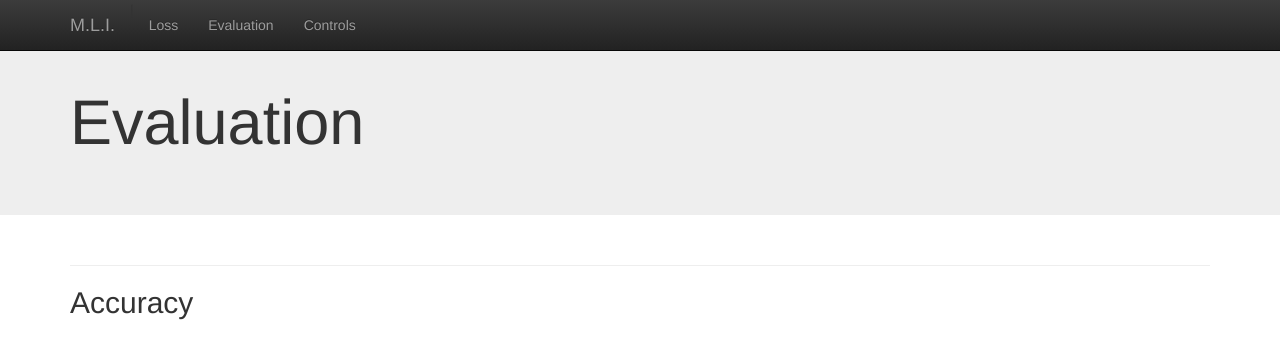
After one commit to Maple-Lazuli/MLInfrastructure, a Flask app: template src/templates/eval.html in a window 1280 px wide. The commit adds this page. Shown: the top 359 px of the page. Run offline with Flask 2, Linux system fonts and the light colour scheme; the template is opened without the code that fills it: most values are stand-ins (such as "Sample title", 1, 10 or a date in 2020); some libraries are stand-ins or nearby versions.

Commit message:
udated HTML and removed unused python files

```diff
--- a/src/app.py
+++ b/src/app.py
@@ -20,8 +20,13 @@ session_details = dict()
 
 
 @app.route('/')
-def metrics():
-    return render_template('metrics.html')
+@app.route('/loss')
+def loss():
+    return render_template('loss.html')
+
+@app.route('/evaluation')
+def evaluation():
+    return render_template('eval.html')
 
 
 @app.route('/updateLoss', methods=["POST"])
@@ -82,6 +87,8 @@ def get_loss_graph(mode):
     }
     return json.dumps(loss_graph, cls=plotly.utils.PlotlyJSONEncoder)
 
+def get_eval_table(mode):
+    pass
 
 def start(ip='0.0.0.0', port=5000):
     app.run(host=ip, port=port)
--- /dev/null
+++ b/src/templates/eval.html
@@ -0,0 +1,15 @@
+{% extends "header.html" %}
+{% block content_root %}
+<div class="jumbotron">
+    <div class="container">
+        <h1 class="">Evaluation</h1>
+    </div>
+</div>
+<div class="container">
+        {% include "trainingEval.html" %}
+        {% include "validationEval.html" %}
+        <hr />
+        <h2>Accuracy</h2>
+</div>
+
+{% endblock %}
--- a/src/templates/header.html
+++ b/src/templates/header.html
@@ -19,10 +19,13 @@
 <nav class="navbar navbar-inverse navbar-fixed-top">
     <div class="container">
         <div class="navbar-header">
-            <a class="navbar-brand" href="/">Metrics</a> |
+            <a class="navbar-brand" href="/">M.L.I.</a> |
         </div>
         <div id="navbar" class="collapse navbar-collapse">
             <ul class="nav navbar-nav">
+                <li><a href="/loss">Loss</a></li>
+                <li><a href="/evaluation">Evaluation</a></li>
+                <li><a href="/control">Controls</a></li>
             </ul>
         </div>
     </div>
--- /dev/null
+++ b/src/templates/trainingEval.html
@@ -0,0 +1,8 @@
+<div id="trainingLoss">
+<div id = "trainingLossGraph">
+</div>
+<script>
+    var loss = {{trainingLossJSON | safe}};
+    Plotly.plot("trainingLossGraph", loss, loss.layout);
+</script>
+</div>
--- /dev/null
+++ b/src/templates/validationEval.html
@@ -0,0 +1,8 @@
+<div id="validationLoss">
+<div id = "validationLossGraph">
+</div>
+<script>
+    var loss = {{validationLossJSON | safe}};
+    Plotly.plot("validationLossGraph", loss, loss.layout);
+</script>
+</div>
```
Also changed, not shown: src/templates/loss.html (renamed from src/templates/metrics.html), src/utils.py (deleted).
